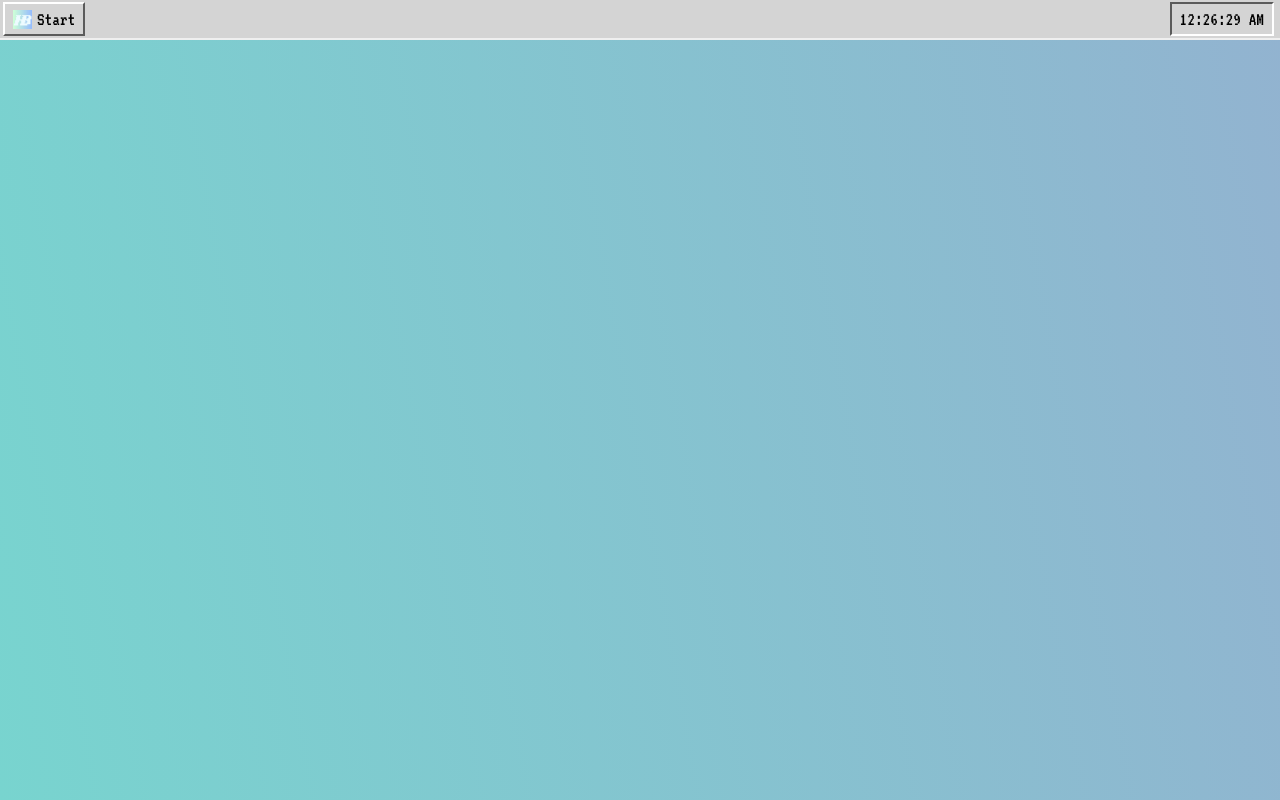
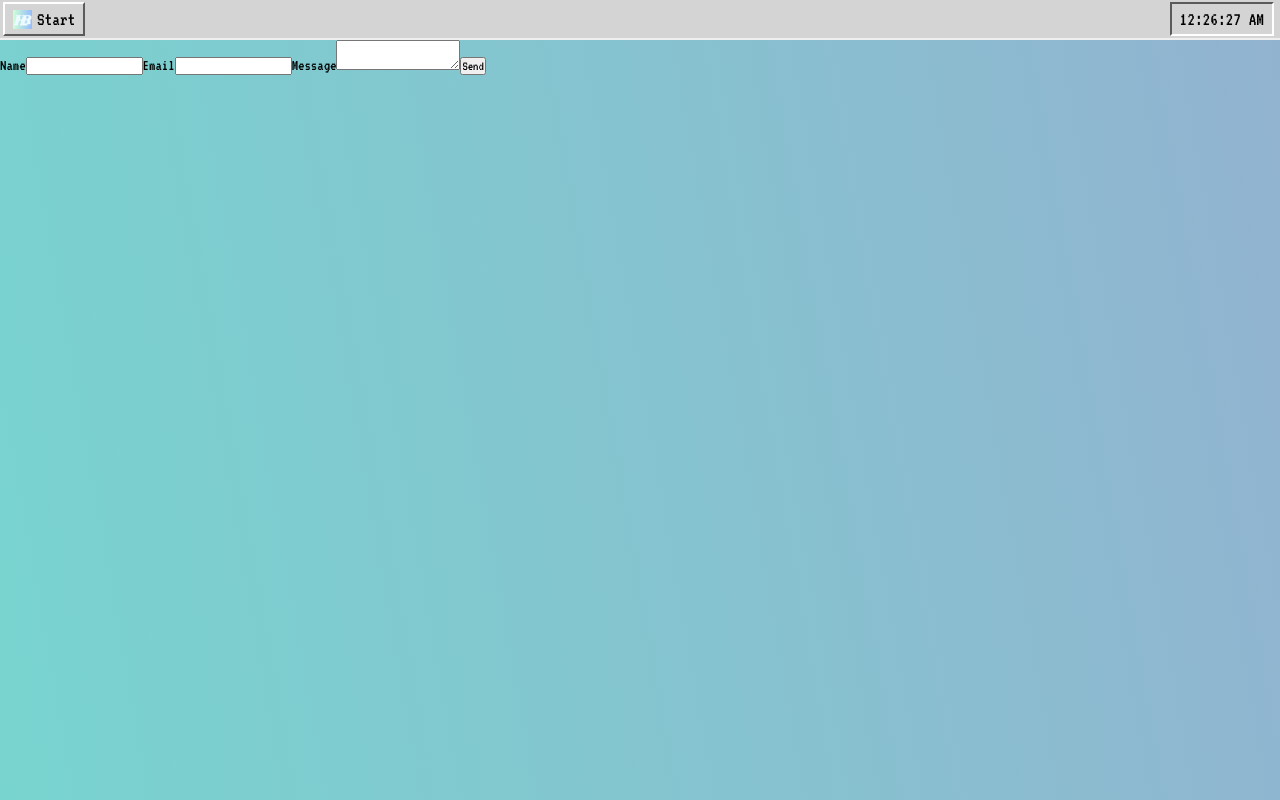
Before and after one commit to bieeeee/hanbyeol.me, a React (Create React App) app: page /contact in a window 1280 px wide. Before the commit this address had no page. Built offline with nearby package versions, Linux system fonts and the light colour scheme; a web font is replaced by a local one.

Commit message:
Add emailjs, Add contact form

```diff
--- a/package.json
+++ b/package.json
@@ -7,6 +7,7 @@
     "npm": "8.11.0"
   },
   "dependencies": {
+    "@emailjs/browser": "^3.11.0",
     "@react-spring/web": "^9.7.2",
     "@testing-library/jest-dom": "^5.16.5",
     "@testing-library/react": "^13.4.0",
--- a/src/App.js
+++ b/src/App.js
@@ -2,6 +2,7 @@ import './App.css';
 import Navbar from './components/Navbar';
 import { BrowserRouter as Router, Routes, Route } from 'react-router-dom'
 import Home from './components/pages/Home';
+import Contact from './components/pages/Contact';
 
 function App() {
   return (
@@ -11,6 +12,7 @@ function App() {
           <Navbar />
           <Routes>
             <Route path='/' exact element={<Home />} />
+            <Route path='/contact' exact element={<Contact />} />
           </Routes>
         </Router>
       </div>
--- /dev/null
+++ b/src/components/pages/Contact.js
@@ -0,0 +1,33 @@
+import React, { useRef } from 'react';
+import emailjs from '@emailjs/browser';
+
+export const Contact = () => {
+  const form = useRef();
+
+  const sendEmail = (e) => {
+    e.preventDefault();
+
+    emailjs.sendForm('service_bsqlm1p', 'template_ynbqhv8', form.current, 'BtpcX1uasUR6GhQXa')
+      .then((result) => {
+          console.log(result.text);
+      }, (error) => {
+          console.log(error.text);
+      });
+    alert('Message sent');
+    window.location.assign('/');
+  };
+
+  return (
+    <form ref={form} onSubmit={sendEmail}>
+      <label>Name</label>
+      <input type="text" name="user_name" />
+      <label>Email</label>
+      <input type="email" name="user_email" />
+      <label>Message</label>
+      <textarea name="message" />
+      <input type="submit" value="Send" />
+    </form>
+  );
+};
+
+export default Contact
```
Also changed, not shown: 1 other file (tests, documents, lock files or other folders).
